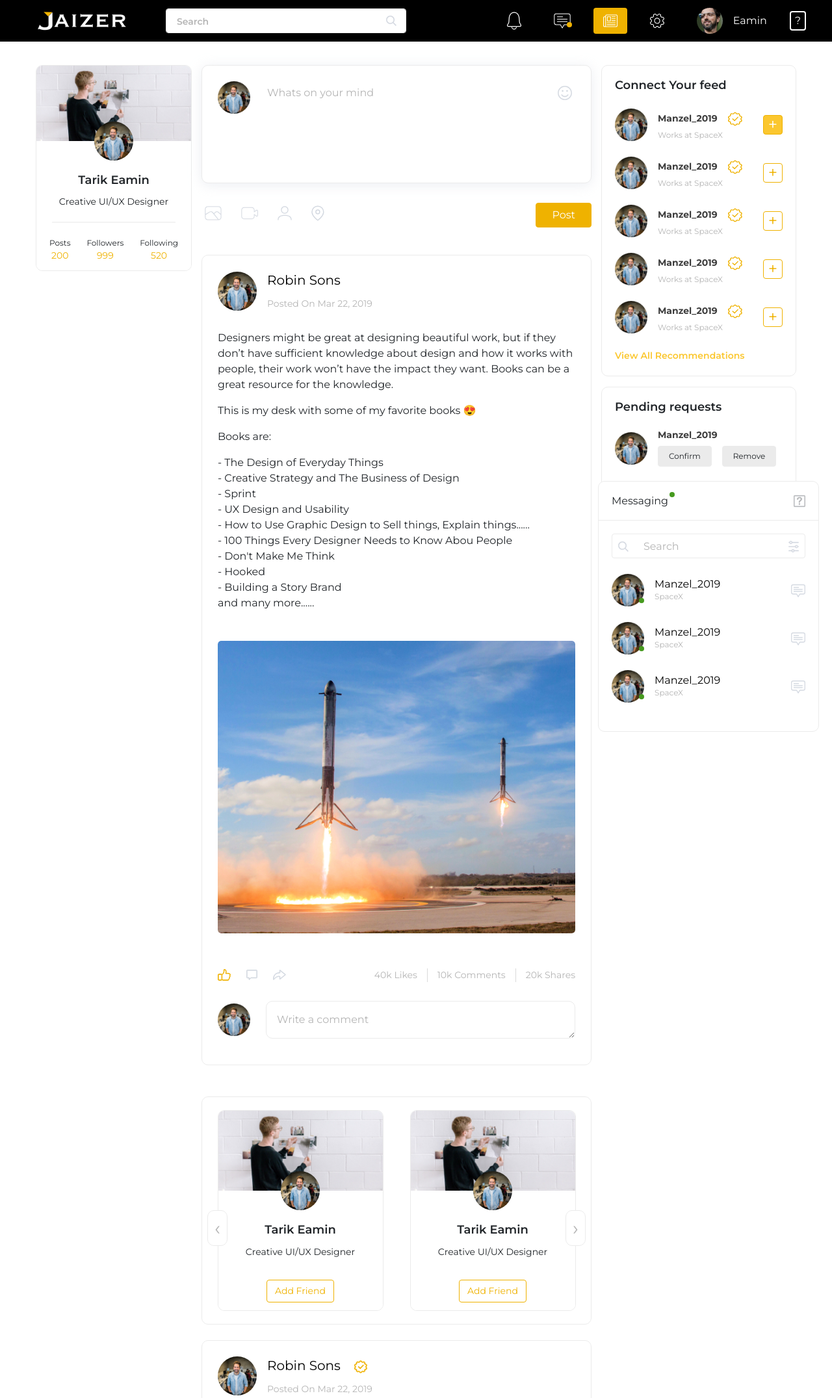
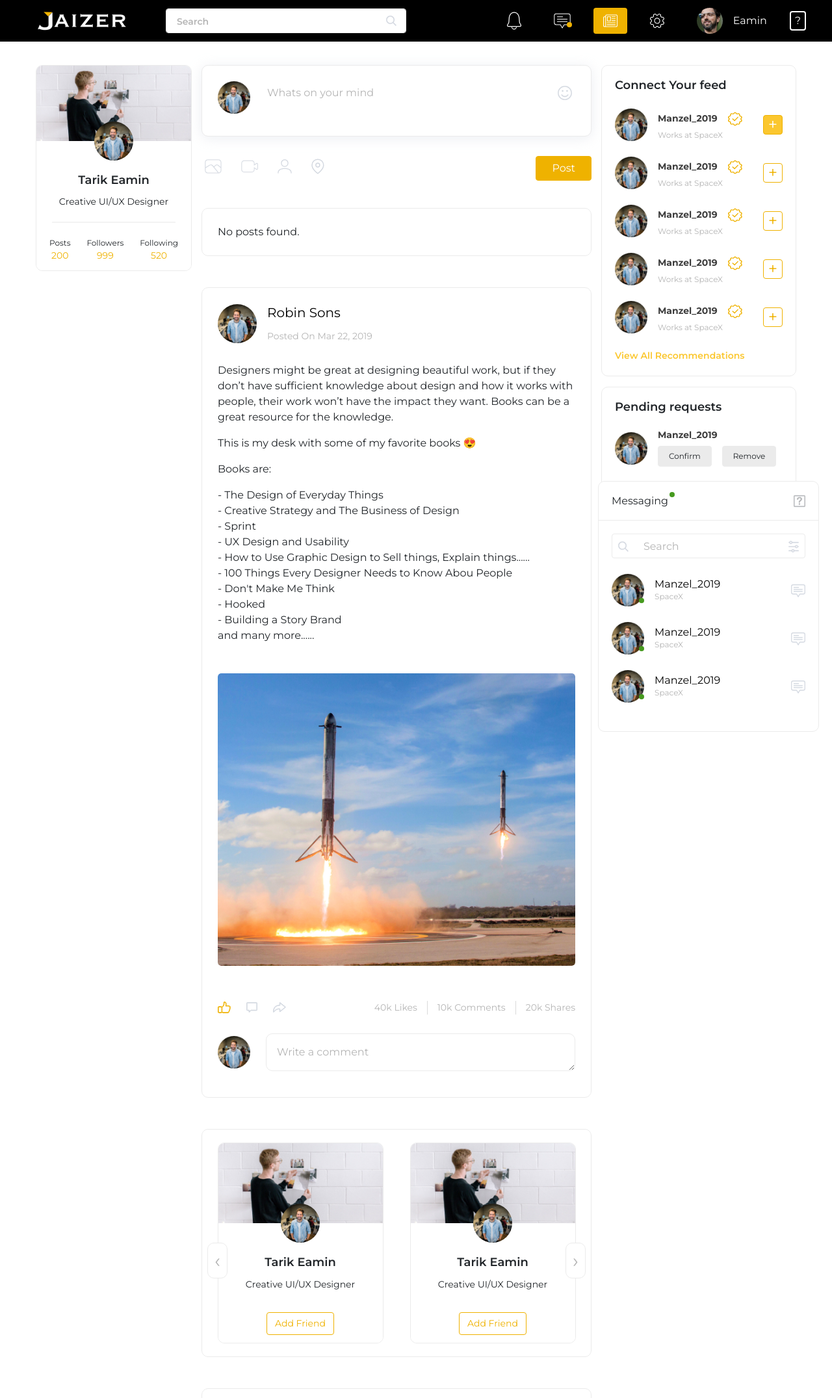
Before and after one commit to walidmahade/social-network-ui, a website: page index.html in a window 1280 px wide. Shown: the top 2151 px of the page at 65% size. Drawn offline with nearby package versions, Linux system fonts and the light colour scheme.

Commit message:
added no posts found

```diff
--- a/index.html
+++ b/index.html
@@ -651,7 +651,7 @@
                             <div class="d-flex justify-content-between flex-wrap">
                                 <div class="form-group custom-textarea w-100">
                                     <label for="add-post" hidden>Add new Post</label>
-                                    <textarea name="newPost" id="add-post" rows="5"
+                                    <textarea name="newPost" id="add-post" rows="2"
                                               class="form-control add-post-textarea rounded-lg"
                                               placeholder="Whats on your mind"
                                     ></textarea>
@@ -691,6 +691,9 @@
                     <!--end add post-->
                     <!--=========== user-feed ========-->
                     <div class="user-feed mb-5">
+                        <div class="uf__post card bg-white border-light p-4 mt-4 mb-5">
+                            No posts found.
+                        </div>
                         <!--feed post start: 1-->
                         <div class="uf__post card bg-white border-light p-4 mt-4 mb-5">
                             <!--postmeta-->
@@ -786,7 +789,7 @@
                         <!--feed post end 1-->
 
                         <!--carousel connect to people-->
-                        <div class="user-feed__connect-carousel">
+                        <div class="user-feed__connect-carousel mb-5">
                             <div class="user-feed__connect-carousel-wrap owl-carousel">
                                 <!--carousel item-->
                                 <div class="user-feed__connect-carousel__item">
@@ -1286,7 +1289,7 @@
                         <!--feed post end 3-->
 
                         <!--carousel connect to people-->
-                        <div class="user-feed__connect-carousel">
+                        <div class="user-feed__connect-carousel mb-5">
                             <div class="user-feed__connect-carousel-wrap owl-carousel">
                                 <!--carousel item-->
                                 <div class="user-feed__connect-carousel__item">
@@ -1477,7 +1480,6 @@
                     </div>
                 </section>
                 <!-- ============ end user feed ============ -->
-
                 <!--============ more user activity =============-->
                 <section class="col user-activity d-flex justify-content-between d-xl-block">
                     <!--card 1 -friend suggestions-->
```
Also changed, not shown: 1 other file.
